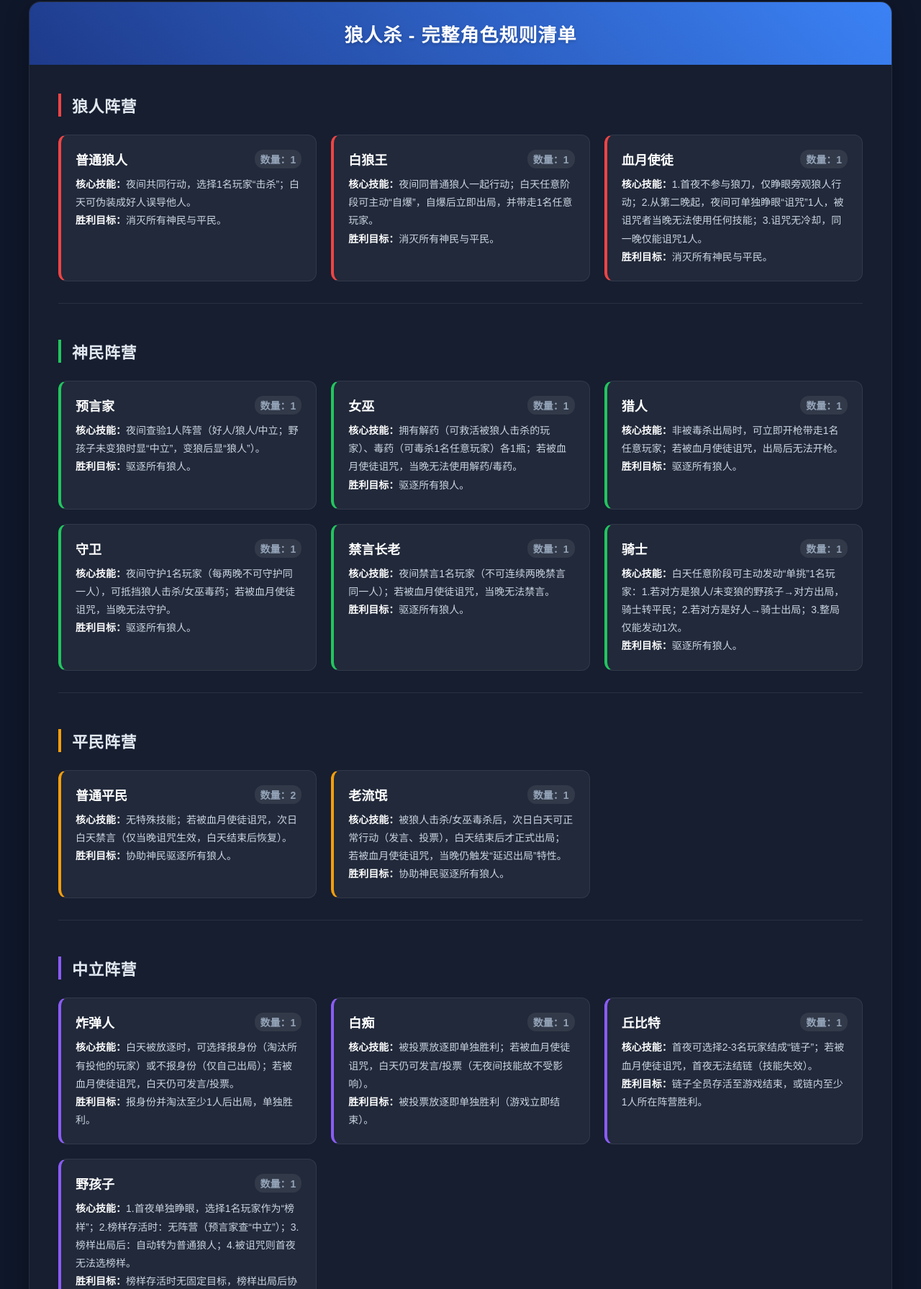
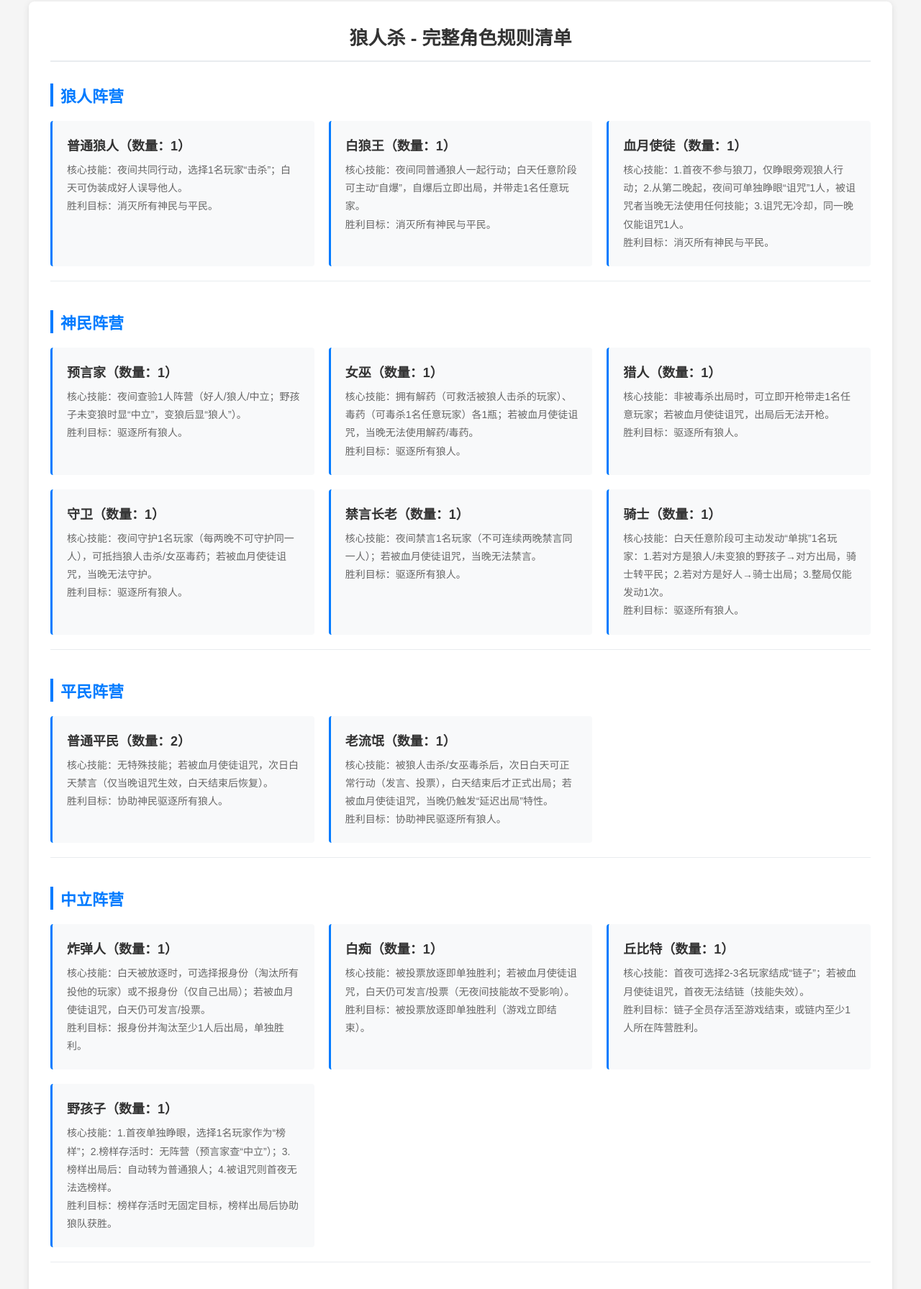
Before and after one commit to x0112191/fxwerewolf, a website: page rule.html in a window 1280 px wide. Shown: the part 28-1819 px from the top of the page at 72% size. Drawn offline with Linux system fonts and the light colour scheme.

Commit message:
Update rule.html

```diff
--- a/rule.html
+++ b/rule.html
@@ -8,305 +8,214 @@
       margin: 0;
       padding: 0;
       box-sizing: border-box;
-      font-family: 'Microsoft YaHei', 'Arial', sans-serif;
+      font-family: 'Microsoft YaHei', Arial, sans-serif;
     }
     body {
-      min-height: 100vh;
-      background: #0f172a;
+      background: #f5f5f5;
       padding: 30px;
-      color: #e2e8f0;
+      color: #333;
     }
     .rule-container {
       max-width: 1200px;
       margin: 0 auto;
-      background: rgba(255, 255, 255, 0.03);
-      border-radius: 16px;
-      box-shadow: 0 8px 32px rgba(0, 0, 0, 0.3);
-      border: 1px solid rgba(255, 255, 255, 0.08);
-      overflow: hidden;
-    }
-    .header {
-      background: linear-gradient(45deg, #1e3a8a, #3b82f6);
-      padding: 25px;
-      text-align: center;
+      background: white;
+      border-radius: 8px;
+      box-shadow: 0 2px 10px rgba(0,0,0,0.1);
+      padding: 30px;
     }
     h1 {
-      color: #ffffff;
+      color: #333;
       font-size: 26px;
-      letter-spacing: 1px;
-      text-shadow: 0 2px 4px rgba(0, 0, 0, 0.2);
-    }
-    .content {
-      padding: 40px;
+      text-align: center;
+      margin-bottom: 30px;
+      border-bottom: 2px solid #e9ecef;
+      padding-bottom: 15px;
     }
     .faction-section {
-      margin-bottom: 50px;
-      padding-bottom: 30px;
-      border-bottom: 1px solid rgba(255, 255, 255, 0.08);
-    }
-    .faction-section:last-child {
-      border-bottom: none;
-      margin-bottom: 20px;
+      margin-bottom: 40px;
+      padding-bottom: 20px;
+      border-bottom: 1px solid #e9ecef;
     }
     h2 {
-      margin-bottom: 25px;
-      padding-left: 15px;
-      border-left: 4px solid;
+      color: #007bff;
       font-size: 22px;
-      letter-spacing: 0.5px;
+      margin-bottom: 20px;
+      padding-left: 10px;
+      border-left: 4px solid #007bff;
     }
-    /* 阵营标题颜色 */
-    .wolf-faction h2 { border-color: #ef4444; }
-    .good-faction h2 { border-color: #22c55e; }
-    .civilian-faction h2 { border-color: #f59e0b; }
-    .neutral-faction h2 { border-color: #8b5cf6; }
-
     .role-list {
       display: grid;
       grid-template-columns: repeat(auto-fill, minmax(350px, 1fr));
       gap: 20px;
     }
     .role-card {
-      background: rgba(255, 255, 255, 0.05);
+      background: #f8f9fa;
       padding: 20px;
-      border-radius: 12px;
-      border: 1px solid rgba(255, 255, 255, 0.08);
-      transition: all 0.3s ease;
+      border-radius: 4px;
+      border-left: 3px solid #007bff;
+      transition: box-shadow 0.3s;
     }
     .role-card:hover {
-      transform: translateY(-5px);
-      box-shadow: 0 10px 20px rgba(0, 0, 0, 0.2);
-      border-color: rgba(255, 255, 255, 0.15);
+      box-shadow: 0 2px 8px rgba(0,0,0,0.1);
     }
-    /* 角色卡片边框颜色 */
-    .wolf-faction .role-card { border-left: 4px solid #ef4444; }
-    .good-faction .role-card { border-left: 4px solid #22c55e; }
-    .civilian-faction .role-card { border-left: 4px solid #f59e0b; }
-    .neutral-faction .role-card { border-left: 4px solid #8b5cf6; }
-
     .role-title {
       font-weight: 600;
       font-size: 18px;
       margin-bottom: 10px;
-      color: #ffffff;
-      display: flex;
-      justify-content: space-between;
-      align-items: center;
-    }
-    .role-count {
-      font-size: 14px;
-      color: #94a3b8;
-      background: rgba(255, 255, 255, 0.08);
-      padding: 3px 8px;
-      border-radius: 12px;
+      color: #333;
     }
     .role-desc {
-      color: #cbd5e1;
+      color: #666;
       line-height: 1.8;
       font-size: 14px;
-      margin-top: 10px;
-    }
-    .role-desc strong {
-      color: #ffffff;
     }
     .back-btn {
       display: inline-block;
-      margin: 30px 0 20px 0;
-      padding: 12px 24px;
-      background: linear-gradient(45deg, #3b82f6, #2563eb);
+      margin-top: 20px;
+      padding: 10px 20px;
+      background: #007bff;
       color: white;
       text-decoration: none;
-      border-radius: 8px;
-      font-weight: 600;
-      transition: all 0.3s ease;
-      box-shadow: 0 4px 12px rgba(59, 130, 246, 0.2);
+      border-radius: 4px;
+      transition: background 0.3s;
     }
     .back-btn:hover {
-      background: linear-gradient(45deg, #2563eb, #1d4ed8);
-      transform: translateY(-2px);
-      box-shadow: 0 6px 16px rgba(59, 130, 246, 0.3);
+      background: #0069d9;
     }
   </style>
 </head>
 <body>
   <div class="rule-container">
-    <div class="header">
     <h1>狼人杀 - 完整角色规则清单</h1>
-    </div>
-    <div class="content">
+
     <!-- 狼人阵营 -->
-      <div class="faction-section wolf-faction">
+    <div class="faction-section">
       <h2>狼人阵营</h2>
       <div class="role-list">
         <div class="role-card">
-            <div class="role-title">
-              普通狼人
-              <span class="role-count">数量：1</span>
-            </div>
+          <div class="role-title">普通狼人（数量：1）</div>
           <div class="role-desc">
-              <strong>核心技能：</strong>夜间共同行动，选择1名玩家“击杀”；白天可伪装成好人误导他人。<br>
-              <strong>胜利目标：</strong>消灭所有神民与平民。
+            核心技能：夜间共同行动，选择1名玩家“击杀”；白天可伪装成好人误导他人。<br>
+            胜利目标：消灭所有神民与平民。
           </div>
         </div>
         <div class="role-card">
-            <div class="role-title">
-              白狼王
-              <span class="role-count">数量：1</span>
-            </div>
+          <div class="role-title">白狼王（数量：1）</div>
           <div class="role-desc">
-              <strong>核心技能：</strong>夜间同普通狼人一起行动；白天任意阶段可主动“自爆”，自爆后立即出局，并带走1名任意玩家。<br>
-              <strong>胜利目标：</strong>消灭所有神民与平民。
+            核心技能：夜间同普通狼人一起行动；白天任意阶段可主动“自爆”，自爆后立即出局，并带走1名任意玩家。<br>
+            胜利目标：消灭所有神民与平民。
           </div>
         </div>
         <div class="role-card">
-            <div class="role-title">
-              血月使徒
-              <span class="role-count">数量：1</span>
-            </div>
+          <div class="role-title">血月使徒（数量：1）</div>
           <div class="role-desc">
-              <strong>核心技能：</strong>1.首夜不参与狼刀，仅睁眼旁观狼人行动；2.从第二晚起，夜间可单独睁眼“诅咒”1人，被诅咒者当晚无法使用任何技能；3.诅咒无冷却，同一晚仅能诅咒1人。<br>
-              <strong>胜利目标：</strong>消灭所有神民与平民。
+            核心技能：1.首夜不参与狼刀，仅睁眼旁观狼人行动；2.从第二晚起，夜间可单独睁眼“诅咒”1人，被诅咒者当晚无法使用任何技能；3.诅咒无冷却，同一晚仅能诅咒1人。<br>
+            胜利目标：消灭所有神民与平民。
           </div>
         </div>
       </div>
     </div>
 
     <!-- 神民阵营 -->
-      <div class="faction-section good-faction">
+    <div class="faction-section">
       <h2>神民阵营</h2>
       <div class="role-list">
         <div class="role-card">
-            <div class="role-title">
-              预言家
-              <span class="role-count">数量：1</span>
-            </div>
+          <div class="role-title">预言家（数量：1）</div>
           <div class="role-desc">
-              <strong>核心技能：</strong>夜间查验1人阵营（好人/狼人/中立；野孩子未变狼时显“中立”，变狼后显“狼人”）。<br>
-              <strong>胜利目标：</strong>驱逐所有狼人。
+            核心技能：夜间查验1人阵营（好人/狼人/中立；野孩子未变狼时显“中立”，变狼后显“狼人”）。<br>
+            胜利目标：驱逐所有狼人。
           </div>
         </div>
         <div class="role-card">
-            <div class="role-title">
-              女巫
-              <span class="role-count">数量：1</span>
-            </div>
+          <div class="role-title">女巫（数量：1）</div>
           <div class="role-desc">
-              <strong>核心技能：</strong>拥有解药（可救活被狼人击杀的玩家）、毒药（可毒杀1名任意玩家）各1瓶；若被血月使徒诅咒，当晚无法使用解药/毒药。<br>
-              <strong>胜利目标：</strong>驱逐所有狼人。
+            核心技能：拥有解药（可救活被狼人击杀的玩家）、毒药（可毒杀1名任意玩家）各1瓶；若被血月使徒诅咒，当晚无法使用解药/毒药。<br>
+            胜利目标：驱逐所有狼人。
           </div>
         </div>
         <div class="role-card">
-            <div class="role-title">
-              猎人
-              <span class="role-count">数量：1</span>
-            </div>
+          <div class="role-title">猎人（数量：1）</div>
           <div class="role-desc">
-              <strong>核心技能：</strong>非被毒杀出局时，可立即开枪带走1名任意玩家；若被血月使徒诅咒，出局后无法开枪。<br>
-              <strong>胜利目标：</strong>驱逐所有狼人。
+            核心技能：非被毒杀出局时，可立即开枪带走1名任意玩家；若被血月使徒诅咒，出局后无法开枪。<br>
+            胜利目标：驱逐所有狼人。
           </div>
         </div>
         <div class="role-card">
-            <div class="role-title">
-              守卫
-              <span class="role-count">数量：1</span>
-            </div>
+          <div class="role-title">守卫（数量：1）</div>
           <div class="role-desc">
-              <strong>核心技能：</strong>夜间守护1名玩家（每两晚不可守护同一人），可抵挡狼人击杀/女巫毒药；若被血月使徒诅咒，当晚无法守护。<br>
-              <strong>胜利目标：</strong>驱逐所有狼人。
+            核心技能：夜间守护1名玩家（每两晚不可守护同一人），可抵挡狼人击杀/女巫毒药；若被血月使徒诅咒，当晚无法守护。<br>
+            胜利目标：驱逐所有狼人。
           </div>
         </div>
         <div class="role-card">
-            <div class="role-title">
-              禁言长老
-              <span class="role-count">数量：1</span>
-            </div>
+          <div class="role-title">禁言长老（数量：1）</div>
           <div class="role-desc">
-              <strong>核心技能：</strong>夜间禁言1名玩家（不可连续两晚禁言同一人）；若被血月使徒诅咒，当晚无法禁言。<br>
-              <strong>胜利目标：</strong>驱逐所有狼人。
+            核心技能：夜间禁言1名玩家（不可连续两晚禁言同一人）；若被血月使徒诅咒，当晚无法禁言。<br>
+            胜利目标：驱逐所有狼人。
           </div>
         </div>
         <div class="role-card">
-            <div class="role-title">
-              骑士
-              <span class="role-count">数量：1</span>
-            </div>
+          <div class="role-title">骑士（数量：1）</div>
           <div class="role-desc">
-              <strong>核心技能：</strong>白天任意阶段可主动发动“单挑”1名玩家：1.若对方是狼人/未变狼的野孩子→对方出局，骑士转平民；2.若对方是好人→骑士出局；3.整局仅能发动1次。<br>
-              <strong>胜利目标：</strong>驱逐所有狼人。
+            核心技能：白天任意阶段可主动发动“单挑”1名玩家：1.若对方是狼人/未变狼的野孩子→对方出局，骑士转平民；2.若对方是好人→骑士出局；3.整局仅能发动1次。<br>
+            胜利目标：驱逐所有狼人。
           </div>
         </div>
       </div>
     </div>
 
     <!-- 平民阵营 -->
-      <div class="faction-section civilian-faction">
+    <div class="faction-section">
       <h2>平民阵营</h2>
       <div class="role-list">
         <div class="role-card">
-            <div class="role-title">
-              普通平民
-              <span class="role-count">数量：2</span>
-            </div>
+          <div class="role-title">普通平民（数量：2）</div>
           <div class="role-desc">
-              <strong>核心技能：</strong>无特殊技能；若被血月使徒诅咒，次日白天禁言（仅当晚诅咒生效，白天结束后恢复）。<br>
-              <strong>胜利目标：</strong>协助神民驱逐所有狼人。
+            核心技能：无特殊技能；若被血月使徒诅咒，次日白天禁言（仅当晚诅咒生效，白天结束后恢复）。<br>
+            胜利目标：协助神民驱逐所有狼人。
           </div>
         </div>
         <div class="role-card">
-            <div class="role-title">
-              老流氓
-              <span class="role-count">数量：1</span>
-            </div>
+          <div class="role-title">老流氓（数量：1）</div>
           <div class="role-desc">
-              <strong>核心技能：</strong>被狼人击杀/女巫毒杀后，次日白天可正常行动（发言、投票），白天结束后才正式出局；若被血月使徒诅咒，当晚仍触发“延迟出局”特性。<br>
-              <strong>胜利目标：</strong>协助神民驱逐所有狼人。
+            核心技能：被狼人击杀/女巫毒杀后，次日白天可正常行动（发言、投票），白天结束后才正式出局；若被血月使徒诅咒，当晚仍触发“延迟出局”特性。<br>
+            胜利目标：协助神民驱逐所有狼人。
           </div>
         </div>
       </div>
     </div>
 
     <!-- 中立阵营 -->
-      <div class="faction-section neutral-faction">
+    <div class="faction-section">
       <h2>中立阵营</h2>
       <div class="role-list">
         <div class="role-card">
-            <div class="role-title">
-              炸弹人
-              <span class="role-count">数量：1</span>
-            </div>
+          <div class="role-title">炸弹人（数量：1）</div>
           <div class="role-desc">
-              <strong>核心技能：</strong>白天被放逐时，可选择报身份（淘汰所有投他的玩家）或不报身份（仅自己出局）；若被血月使徒诅咒，白天仍可发言/投票。<br>
-              <strong>胜利目标：</strong>报身份并淘汰至少1人后出局，单独胜利。
+            核心技能：白天被放逐时，可选择报身份（淘汰所有投他的玩家）或不报身份（仅自己出局）；若被血月使徒诅咒，白天仍可发言/投票。<br>
+            胜利目标：报身份并淘汰至少1人后出局，单独胜利。
           </div>
         </div>
         <div class="role-card">
-            <div class="role-title">
-              白痴
-              <span class="role-count">数量：1</span>
-            </div>
+          <div class="role-title">白痴（数量：1）</div>
           <div class="role-desc">
-              <strong>核心技能：</strong>被投票放逐即单独胜利；若被血月使徒诅咒，白天仍可发言/投票（无夜间技能故不受影响）。<br>
-              <strong>胜利目标：</strong>被投票放逐即单独胜利（游戏立即结束）。
+            核心技能：被投票放逐即单独胜利；若被血月使徒诅咒，白天仍可发言/投票（无夜间技能故不受影响）。<br>
+            胜利目标：被投票放逐即单独胜利（游戏立即结束）。
           </div>
         </div>
         <div class="role-card">
-            <div class="role-title">
-              丘比特
-              <span class="role-count">数量：1</span>
-            </div>
+          <div class="role-title">丘比特（数量：1）</div>
           <div class="role-desc">
-              <strong>核心技能：</strong>首夜可选择2-3名玩家结成“链子”；若被血月使徒诅咒，首夜无法结链（技能失效）。<br>
-              <strong>胜利目标：</strong>链子全员存活至游戏结束，或链内至少1人所在阵营胜利。
+            核心技能：首夜可选择2-3名玩家结成“链子”；若被血月使徒诅咒，首夜无法结链（技能失效）。<br>
+            胜利目标：链子全员存活至游戏结束，或链内至少1人所在阵营胜利。
           </div>
         </div>
         <div class="role-card">
-            <div class="role-title">
-              野孩子
-              <span class="role-count">数量：1</span>
-            </div>
+          <div class="role-title">野孩子（数量：1）</div>
           <div class="role-desc">
-              <strong>核心技能：</strong>1.首夜单独睁眼，选择1名玩家作为“榜样”；2.榜样存活时：无阵营（预言家查“中立”）；3.榜样出局后：自动转为普通狼人；4.被诅咒则首夜无法选榜样。<br>
-              <strong>胜利目标：</strong>榜样存活时无固定目标，榜样出局后协助狼队获胜。
+            核心技能：1.首夜单独睁眼，选择1名玩家作为“榜样”；2.榜样存活时：无阵营（预言家查“中立”）；3.榜样出局后：自动转为普通狼人；4.被诅咒则首夜无法选榜样。<br>
+            胜利目标：榜样存活时无固定目标，榜样出局后协助狼队获胜。
           </div>
         </div>
       </div>
@@ -314,6 +223,5 @@
 
     <a href="index.html" class="back-btn">返回登录页</a>
   </div>
-  </div>
 </body>
 </html>
```
Lines whose indentation alone changed are shown as unchanged.
